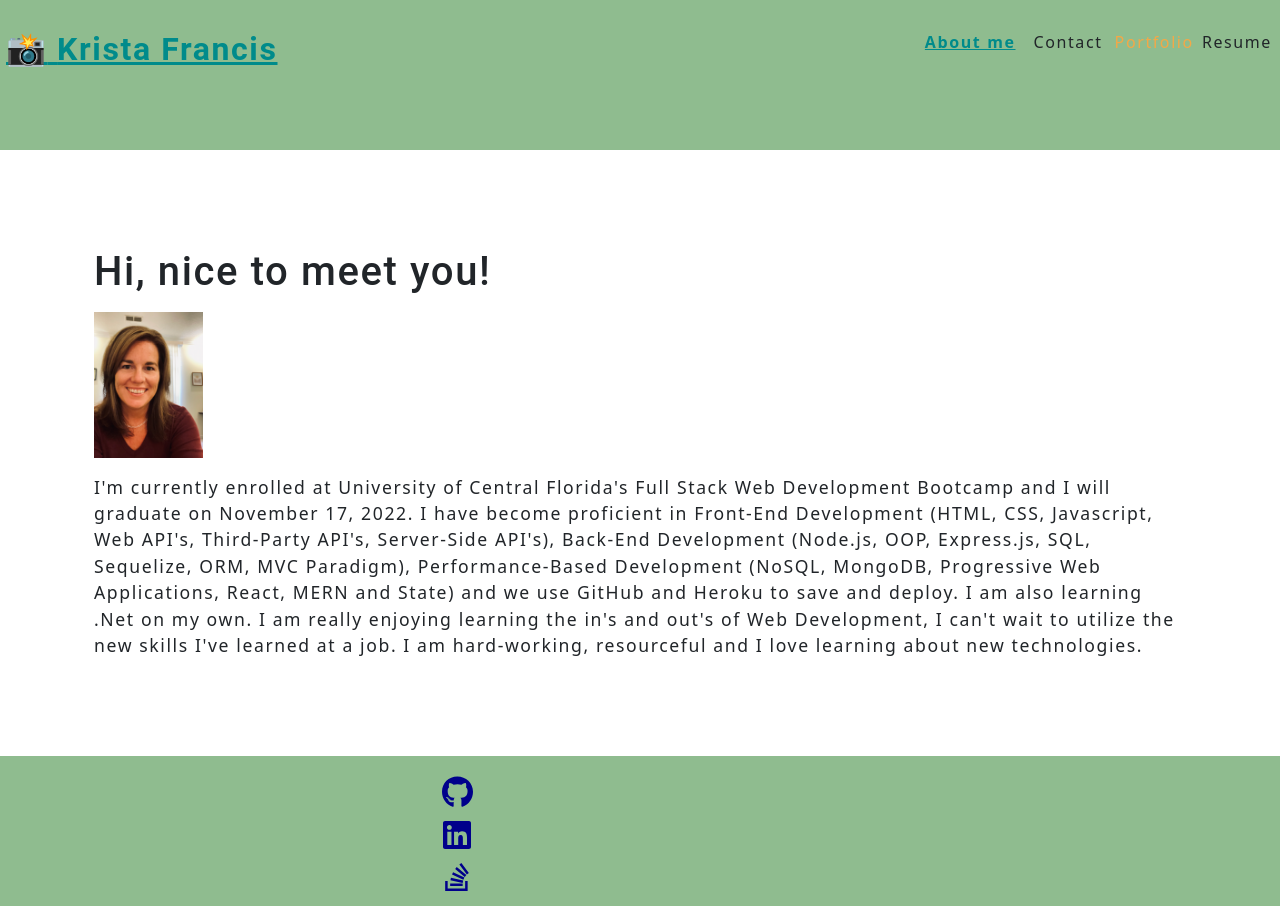
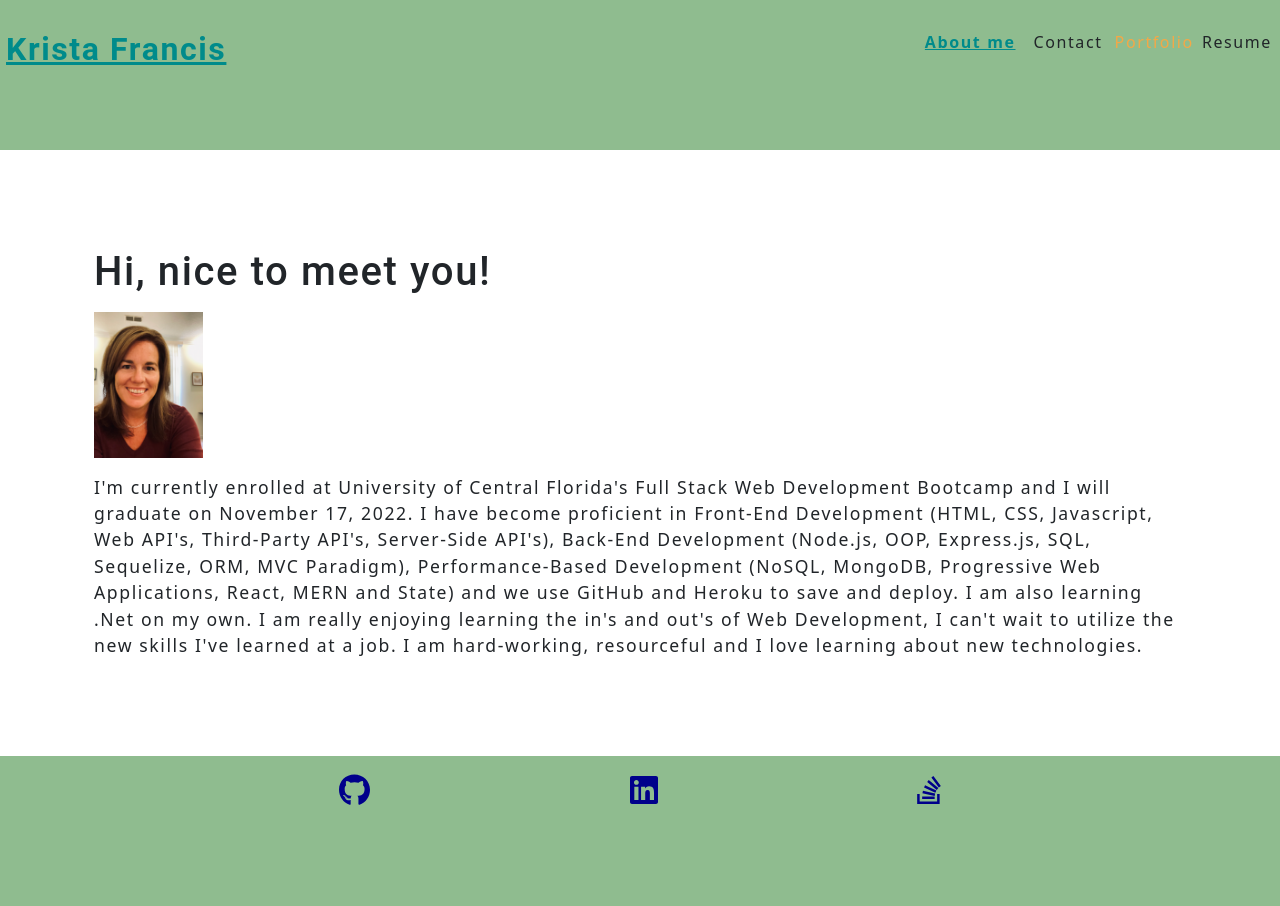
Before and after one commit to kristafrancis/kristas-react-portfolio, a React (Create React App) app: page / in a window 1280 px wide. Built offline with nearby package versions, Linux system fonts and the light colour scheme.

Commit message:
fix icons in footer

```diff
--- a/src/App.js
+++ b/src/App.js
@@ -8,7 +8,7 @@ import About from "./components/About";
 import ContactForm from "./components/Contact";
 import Footer from "./components/Footer";
 //import Resume from "./components/Resume";
-//import Footer from "./components/Footer";
+
 
 function App() {
   const [categories] = useState([
--- a/src/components/Footer/index.js
+++ b/src/components/Footer/index.js
@@ -12,18 +12,18 @@ import { Container } from "react-bootstrap";
 const Footer = () => (
   <div className="footer">
     <Container>
-      <h3 className="text-center">
-        <div className="singleCol social-media-icons d-flex justify-content-evenly">
+      <h3 className="d-flex justify-content-evenly">
+        <div className="singleCol social-media-icons">
           <a href="https://github.com/kristafrancis">
             <FontAwesomeIcon icon={faGithub} />
           </a>
         </div>
-        <div className="singleCol social-media-icons d-flex justify-content-evenly">
+        <div className="singleCol social-media-icons">
           <a href="https://www.linkedin.com/in/krista-francis721">
             <FontAwesomeIcon icon={faLinkedin} />
           </a>
         </div>
-        <div className="singleCol social-media-icons d-flex justify-content-evenly">
+        <div className="singleCol social-media-icons">
           <a href="https://stackoverflow.com/users/19260280/krista-francis">
             <FontAwesomeIcon icon={faStackOverflow} />
           </a>
@@ -33,5 +33,4 @@ const Footer = () => (
   </div>
 );
 
-
 export default Footer;
--- a/src/components/Nav/index.js
+++ b/src/components/Nav/index.js
@@ -18,10 +18,6 @@ function Nav(props) {
     <header className="flex-row px-1">
       <h2>
         <a data-testid="link" href="/">
-          <span role="img" aria-label="camera">
-            {" "}
-            📸
-          </span>{" "}
           Krista Francis
         </a>
       </h2>
```
